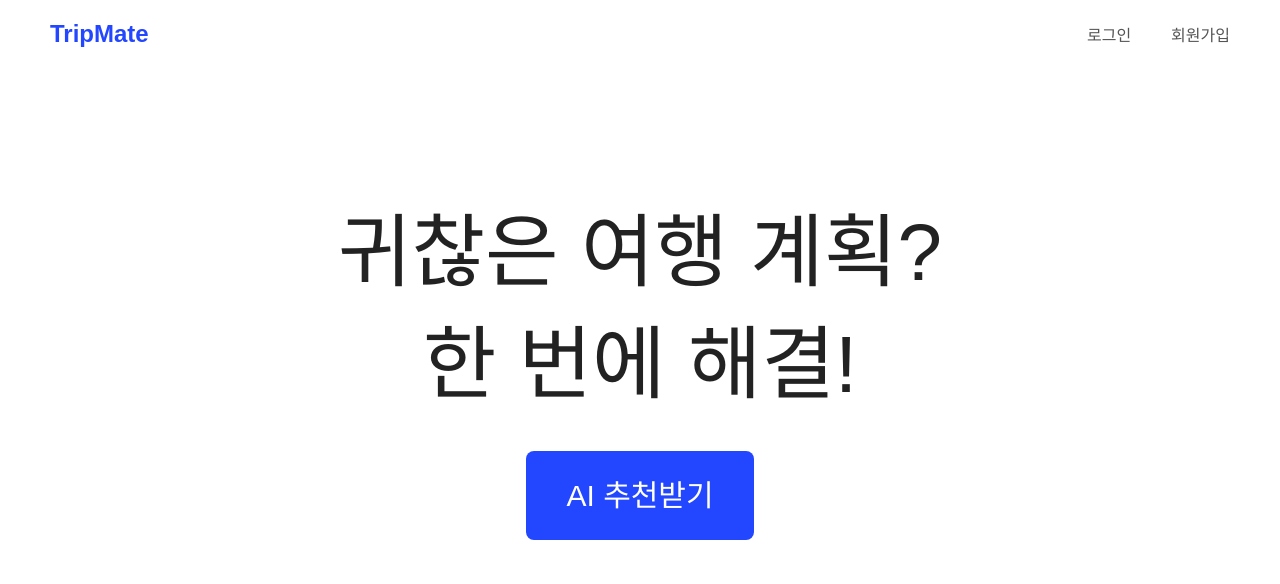
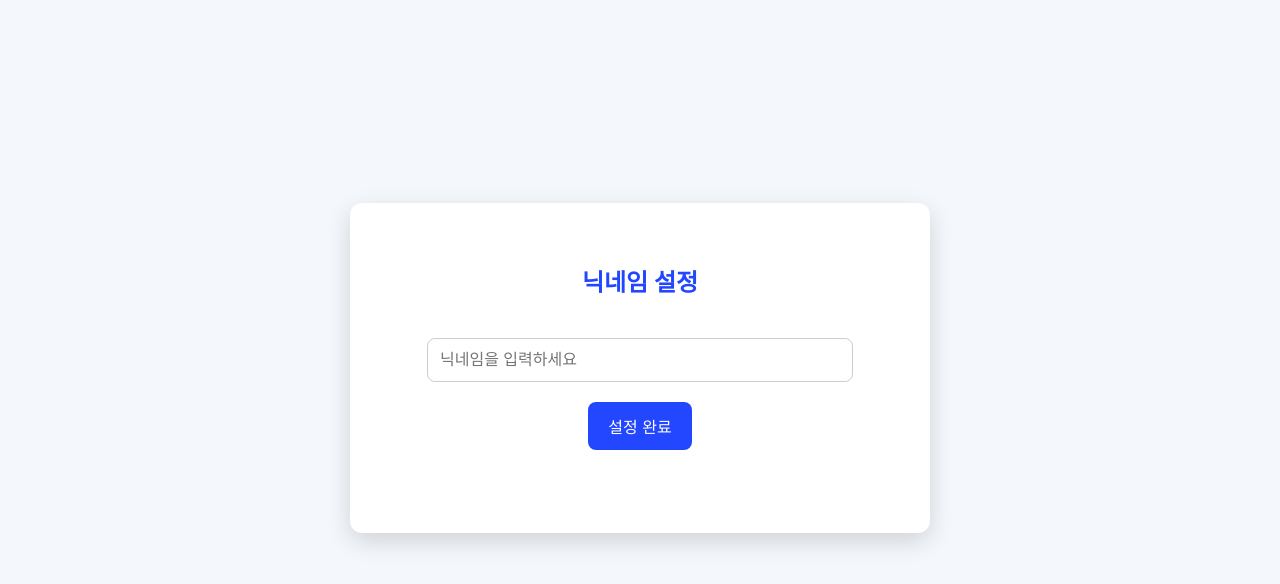
Before and after one commit to mxnxzuzi/TripMate_FE, a React (Create React App) app: page /nickname-setting in a window 1280 px wide. Before the commit this address led to /. Shown: the top 584 px of the page. Built offline with nearby package versions, Linux system fonts and the light colour scheme.

Commit message:
[feat]:[#14]소셜로그인 후 최초 로그인 사용자의 닉네임 설정 기능 구현

```diff
--- a/src/App.jsx
+++ b/src/App.jsx
@@ -15,6 +15,7 @@ import PostsPage from './pages/PostsPage';
 import DetailedPostPage from './pages/DetailedPostPage';
 import PostingPage from './pages/PostingPage';
 import Test from './pages/Test';
+import NicknameSettingPage from './pages/NicknameSettingPage';
 import axios from "axios";
 
 function App() {
@@ -75,6 +76,7 @@ function App() {
           <Route path="/login" element={<LoginPage setIsLoggedIn={setIsLoggedIn} setUserInfo={setUserInfo} />} />
           <Route path="/signup" element={<SignupPage />} />
           <Route path="/loading" element={<LoadingPage />} />
+          <Route path="/nickname-setting" element={<NicknameSettingPage />} />
         </Route>
 
         {/* 나머지 페이지들 (isLoggedIn 여부에 따라 MainLayout 또는 UserLayout) */}
--- a/src/components/ProfileCard.jsx
+++ b/src/components/ProfileCard.jsx
@@ -1,18 +1,37 @@
-import React from 'react';
+import React, { useEffect, useState } from 'react';
+import axios from 'axios';
 import '../styles/ProfileCard.css';
 
-const ProfileCard = ({ onClose, userInfo }) => {
+const ProfileCard = ({ onClose }) => {
+  const [userInfo, setUserInfo] = useState(null);
+
+  useEffect(() => {
+    const token = localStorage.getItem("token");
+
+    axios.get("http://localhost:8080/consumers/me", {
+      headers: {
+        Authorization: `Bearer ${token}`,
+      },
+    })
+    .then((res) => {
+      setUserInfo(res.data);
+    })
+    .catch((err) => {
+      console.error("❌ 사용자 정보 가져오기 실패", err);
+    });
+  }, []);
+
+  if (!userInfo) return null;
+
   return (
     <div className="modal-overlay" onClick={onClose}>
       <div className="profile-card" onClick={(e) => e.stopPropagation()}>
 
-        {/* 닫기 버튼 추가 */}
         <button className="close-btn" onClick={onClose}>×</button>
 
         <h2>{userInfo.nickname} ✏️</h2>
         <p className="email">{userInfo.email} ✏️</p>
-        <p className="nickname">{userInfo.name}  ✏️</p>
-        {/*<p className="id">식별자 id: {userInfo.id} ✏️</p> */}
+        <p className="nickname">{userInfo.name} ✏️</p>
 
         <button className='deleteBtn'>계정삭제</button>
         <hr />
--- /dev/null
+++ b/src/pages/NicknameSettingPage.jsx
@@ -0,0 +1,66 @@
+import { useState, useEffect } from "react";
+import { useLocation, useNavigate } from "react-router-dom";
+import axios from "axios";
+import '../styles/NicknameSettingPage.css';
+
+const NicknameSettingPage = () => {
+  const location = useLocation();
+  const navigate = useNavigate();
+  const [nickname, setNickname] = useState("");
+  const [token, setToken] = useState("");
+  const [errorMessage, setErrorMessage] = useState("");
+
+  useEffect(() => {
+    const params = new URLSearchParams(location.search);
+    const tokenFromUrl = params.get("token");
+    if (tokenFromUrl) {
+      setToken(tokenFromUrl);
+      localStorage.setItem("token", tokenFromUrl);
+    }
+  }, [location.search]);
+
+  const handleSubmit = async (e) => {
+    e.preventDefault();
+    setErrorMessage("");
+
+    try {
+      await axios.patch(
+        "http://localhost:8080/consumers/nickname",
+        { nickname },
+        {
+          headers: {
+            Authorization: `Bearer ${token}`,
+          },
+        }
+      );
+
+      navigate("/");
+    } catch (err) {
+        const errorMsg = err.response?.data?.error || "이미 사용 중인 닉네임입니다.";
+        setErrorMessage(errorMsg);
+      }
+  };
+
+  return (
+    <div className="nickname-container">
+      <div className="nickname-box">
+        <h2>닉네임 설정</h2>
+        <form onSubmit={handleSubmit}>
+          <input
+            type="text"
+            placeholder="닉네임을 입력하세요"
+            value={nickname}
+            onChange={(e) => setNickname(e.target.value)}
+            className="nickname-input"
+          />
+          <button type="submit" className="nickname-button">
+            설정 완료
+          </button>
+        </form>
+        {errorMessage && <p style={{ color: "rgb(242, 0, 0)" }}>{errorMessage}</p>}
+      </div>
+    </div>
+  );
+};
+
+export default NicknameSettingPage;
--- a/src/pages/SignupPage.jsx
+++ b/src/pages/SignupPage.jsx
@@ -103,9 +103,24 @@ const SignupPage = () => {
       </div>
 
       <div className="social-signup">
-        <img src="/images/google.png" alt="Google 회원가입" />
-        <img src="/images/naver.png" alt="Naver 회원가입" />
-        <img src="/images/kakao.png" alt="Kakao 회원가입" />
+      <img
+            src="/images/google.png"
+            alt="Google 로그인"
+            onClick={() => window.location.href = 'http://localhost:8080/oauth2/authorization/google'}
+            style={{ cursor: 'pointer' }}
+        />
+        <img
+            src="/images/naver.png"
+            alt="Naver 로그인"
+            onClick={() => window.location.href = 'http://localhost:8080/oauth2/authorization/naver'}
+            style={{ cursor: 'pointer' }}
+        />
+        <img
+            src="/images/kakao.png"
+            alt="Kakao 로그인"
+            onClick={() => window.location.href = 'http://localhost:8080/oauth2/authorization/kakao'}
+            style={{ cursor: 'pointer' }}
+        />
       </div>
     </div>
   );
--- /dev/null
+++ b/src/styles/NicknameSettingPage.css
@@ -0,0 +1,48 @@
+.nickname-container {
+    display: flex;
+    justify-content: center;
+    align-items: center;
+    height: 100vh;
+    background-color: #f4f7fc;
+  }
+
+  .nickname-box {
+    background: white;
+    padding: 40px;
+    border-radius: 12px;
+    box-shadow: 0 8px 24px rgba(0, 0, 0, 0.15);
+    text-align: center;
+    width: 500px;
+    margin-bottom: 8vh;
+    height: 250px;
+  }
+
+  .nickname-box h2 {
+    margin-bottom: 40px;
+    color: #2346ff;
+    font-size: 24px;
+  }
+
+  .nickname-input {
+    width: 80%;
+    padding: 12px;
+    font-size: 16px;
+    border-radius: 8px;
+    border: 1px solid #ccc;
+    margin-bottom: 20px;
+  }
+
+  .nickname-button {
+    background-color: #2346ff;
+    color: white;
+    padding: 12px 20px;
+    border: none;
+    border-radius: 8px;
+    font-size: 16px;
+    cursor: pointer;
+    transition: background-color 0.3s;
+  }
+
+  .nickname-button:hover {
+    background-color: #1c3bd1;
+  }
```
